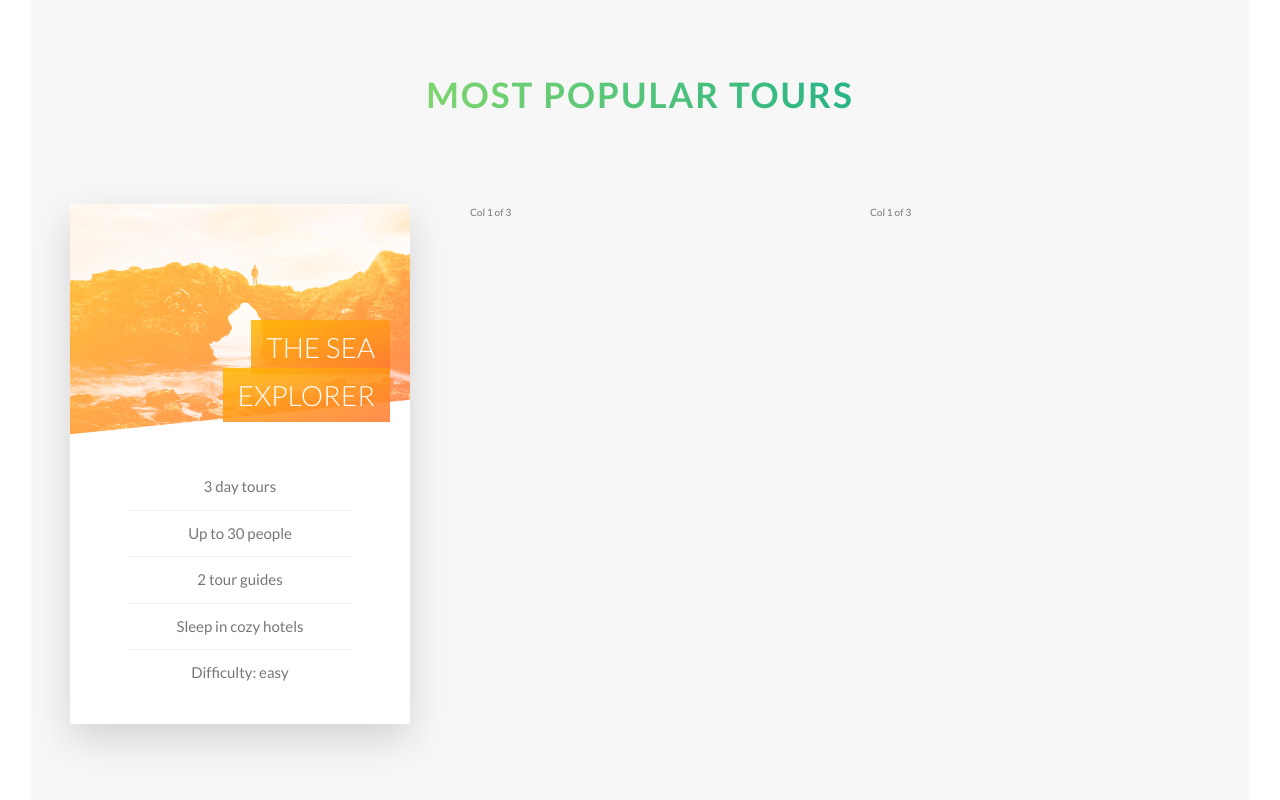
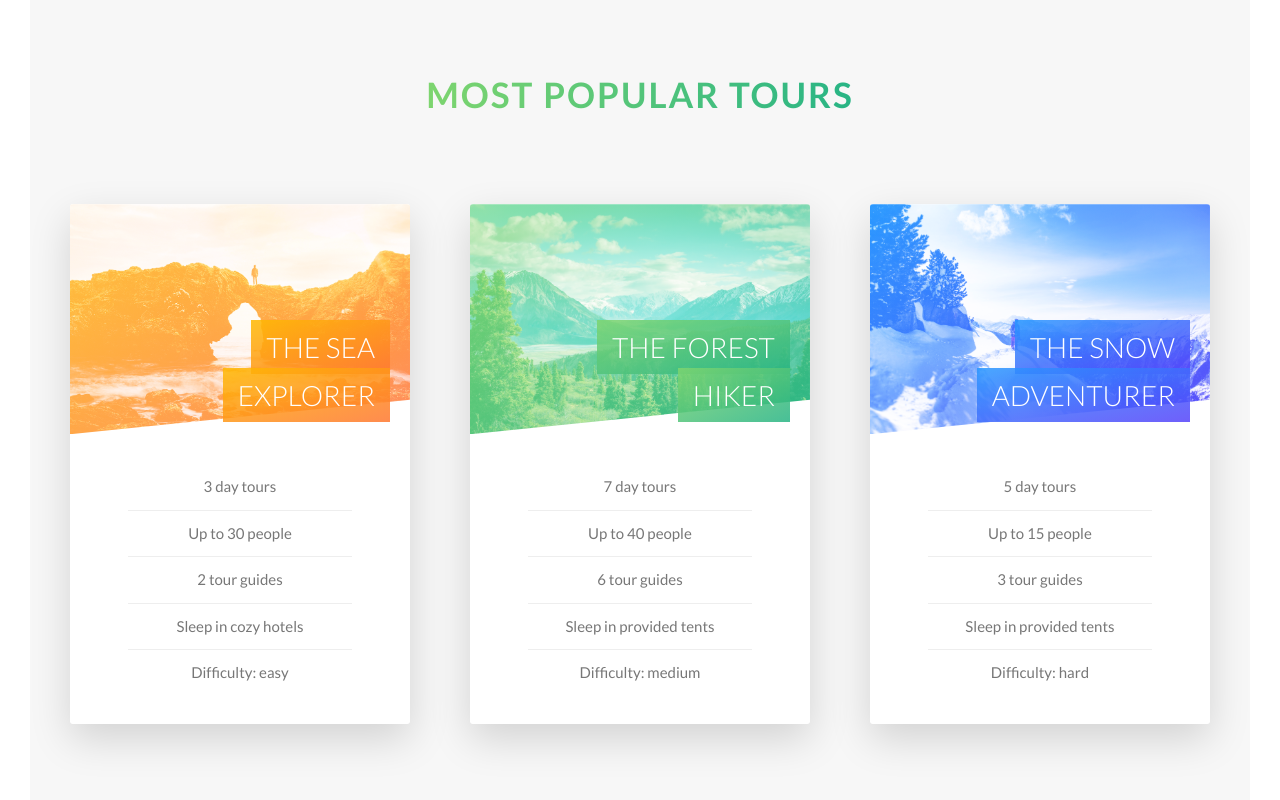
Before and after one commit to Nikolaj-Georgiev/jonas-advanced-css, a website: page natours/index.html in a window 1280 px wide. Shown: the part 2245-3045 px from the top of the page. Drawn offline with Linux system fonts and the light colour scheme.

Commit message:
styled all the 3 cards

```diff
--- a/natours/index.html
+++ b/natours/index.html
@@ -137,10 +137,64 @@
                         </div>
                     </div>
                     <div class="col-1-of-3">
-                        Col 1 of 3
+                        <div class="card">
+                            <div class="card__side card__side--front">
+                                <div class="card__picture card__picture--2">
+                                    &nbsp;
+                                </div>
+                                <h4 class="card__heading">
+                                    <span class="card__heading-span card__heading-span--2"> The Forest Hiker</span>
+                                </h4>
+                                <div class="card__details">
+                                    <ul>
+                                        <li>7 day tours</li>
+                                        <li>Up to 40 people</li>
+                                        <li>6 tour guides</li>
+                                        <li>Sleep in provided tents</li>
+                                        <li>Difficulty: medium</li>
+                                    </ul>
+                                </div>
+                            </div>
+                            <div class="card__side card__side--back card__side--back-2">
+                                <div class="card__cta">
+                                    <div class="card__price-box">
+                                        <p class="card__price-only">Only</p>
+                                        <p class="card__price-value">$497</p>
+                                    </div>
+                                    <a href="#" class="btn btn--white">Book now!</a>
+                                </div>
+                            </div>
+                        </div>
                     </div>
                     <div class="col-1-of-3">
-                        Col 1 of 3
+                        <div class="card">
+                            <div class="card__side card__side--front">
+                                <div class="card__picture card__picture--3">
+                                    &nbsp;
+                                </div>
+                                <h4 class="card__heading">
+                                    <span class="card__heading-span card__heading-span--3"> The Snow Adventurer</span>
+                                </h4>
+                                <div class="card__details">
+                                    <ul>
+                                        <li>5 day tours</li>
+                                        <li>Up to 15 people</li>
+                                        <li>3 tour guides</li>
+                                        <li>Sleep in provided tents</li>
+                                        <li>Difficulty: hard</li>
+                                    </ul>
+                                </div>
+                            </div>
+                            <div class="card__side card__side--back card__side--back-3">
+                                <div class="card__cta">
+                                    <div class="card__price-box">
+                                        <p class="card__price-only">Only</p>
+                                        <p class="card__price-value">$897</p>
+                                    </div>
+                                    <a href="#" class="btn btn--white">Book now!</a>
+                                </div>
+                            </div>
+                        </div>
                     </div>
                 </div>
             </section>
--- a/natours/sass/components/_card.scss
+++ b/natours/sass/components/_card.scss
@@ -30,6 +30,20 @@
           $color-secondary-dark
         );
       }
+      &-2 {
+        background-image: linear-gradient(
+          to bottom right,
+          $color-primary-light,
+          $color-primary-dark
+        );
+      }
+      &-3 {
+        background-image: linear-gradient(
+          to bottom right,
+          $color-tertiary-light,
+          $color-tertiary-dark
+        );
+      }
     }
   }
 
@@ -58,10 +72,20 @@
         url('../img/nat-5.jpg');
     }
     &--2 {
-      background-image: url('../img/nat-5.jpg');
+      background-image: linear-gradient(
+          to bottom right,
+          $color-primary-light,
+          $color-primary-dark
+        ),
+        url('../img/nat-6.jpg');
     }
     &--3 {
-      background-image: url('../img/nat-5.jpg');
+      background-image: linear-gradient(
+          to bottom right,
+          $color-tertiary-light,
+          $color-tertiary-dark
+        ),
+        url('../img/nat-7.jpg');
     }
   }
 
@@ -87,6 +111,20 @@
         to right bottom,
         rgba($color-secondary-light, 0.85),
         rgba($color-secondary-dark, 0.85)
+      );
+    }
+    &--2 {
+      background-image: linear-gradient(
+        to right bottom,
+        rgba($color-primary-light, 0.85),
+        rgba($color-primary-dark, 0.85)
+      );
+    }
+    &--3 {
+      background-image: linear-gradient(
+        to right bottom,
+        rgba($color-tertiary-light, 0.85),
+        rgba($color-tertiary-dark, 0.85)
       );
     }
   }
```
Also changed, not shown: natours/css/style.css.
